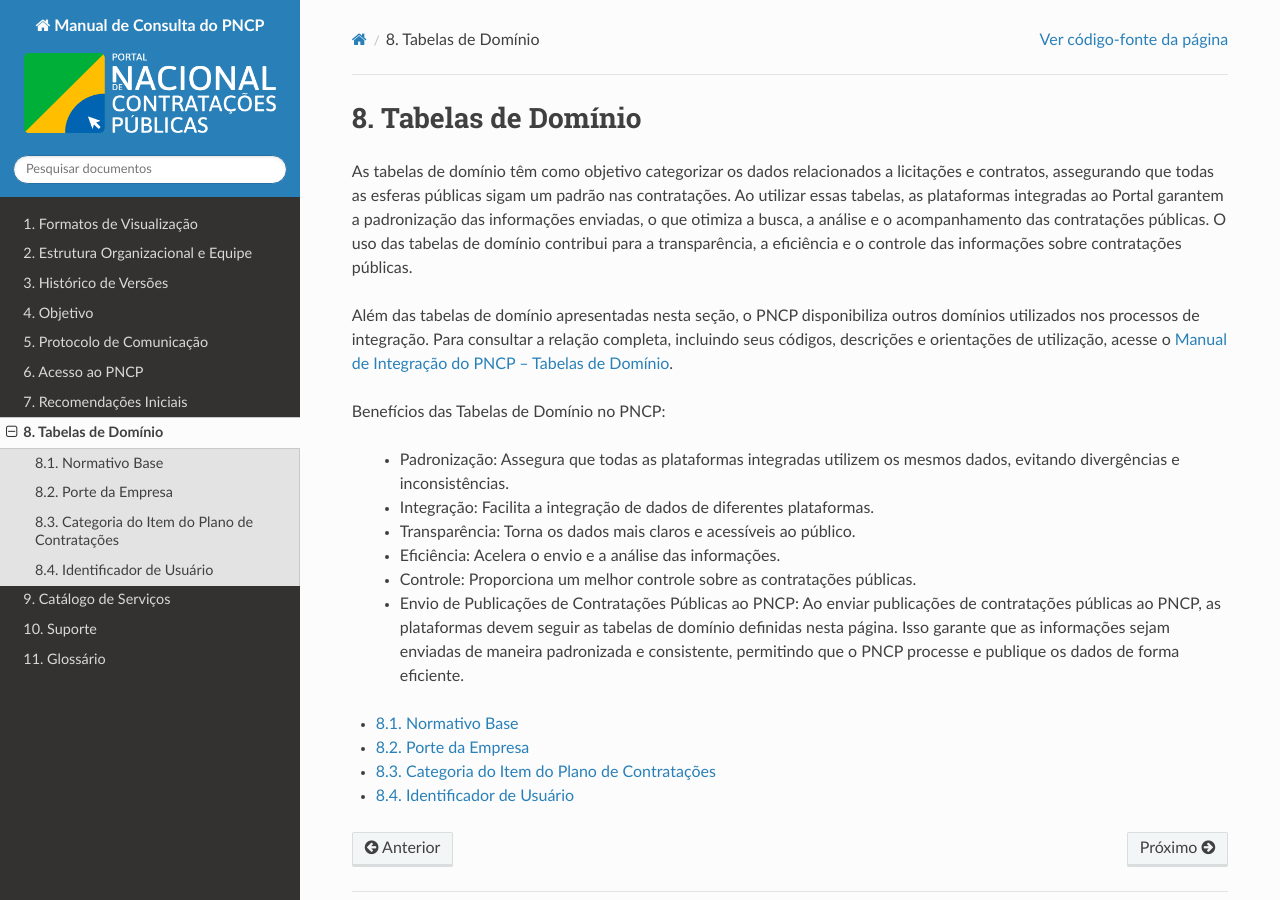
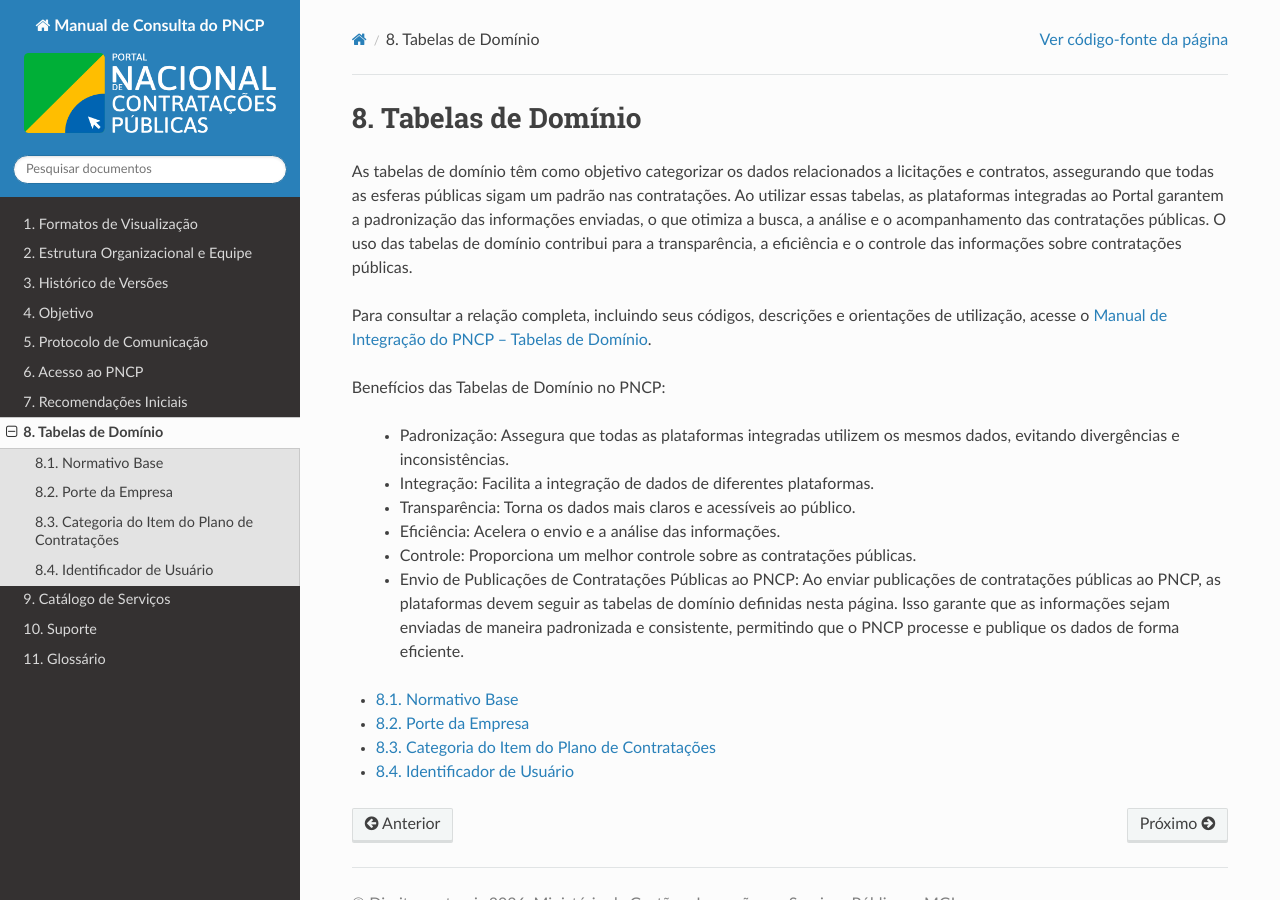
Before and after one commit to sofiaestrelab/Manual-de-Consulta-do-PNCP, a Sphinx documentation site: the page built from docs/source/tabelas_de_dominio/index.rst, in a window 1280 px wide. Built offline with Sphinx 7.4.7 and the Read the Docs theme 3.1.0, drawn with Linux system fonts in a browser that asks for light colours; some of the changed text lies outside the part shown.

Commit message:
Fix wording in domain tables documentation

```diff
--- a/docs/source/tabelas_de_dominio/index.rst
+++ b/docs/source/tabelas_de_dominio/index.rst
@@ -4,7 +4,7 @@ Tabelas de Domínio
 As tabelas de domínio têm como objetivo categorizar os dados relacionados a licitações e contratos, assegurando que todas as esferas públicas sigam um padrão nas contratações. Ao utilizar essas tabelas, as plataformas integradas ao Portal garantem a padronização das informações enviadas, o que otimiza a busca, a análise e o acompanhamento das contratações públicas.
 O uso das tabelas de domínio contribui para a transparência, a eficiência e o controle das informações sobre contratações públicas.
 
-Além das tabelas de domínio apresentadas nesta seção, o PNCP disponibiliza outros domínios utilizados nos processos de integração. Para consultar a relação completa, incluindo seus códigos, descrições e orientações de utilização, acesse o `Manual de Integração do PNCP – Tabelas de Domínio <https://pncp.gov.br/manual/pt-br/latest/tabelas_de_dominio/index.html>`_.
+Para consultar a relação completa, incluindo seus códigos, descrições e orientações de utilização, acesse o `Manual de Integração do PNCP – Tabelas de Domínio <https://pncp.gov.br/manual/pt-br/latest/tabelas_de_dominio/index.html>`_.
 
 Benefícios das Tabelas de Domínio no PNCP:
 
```
